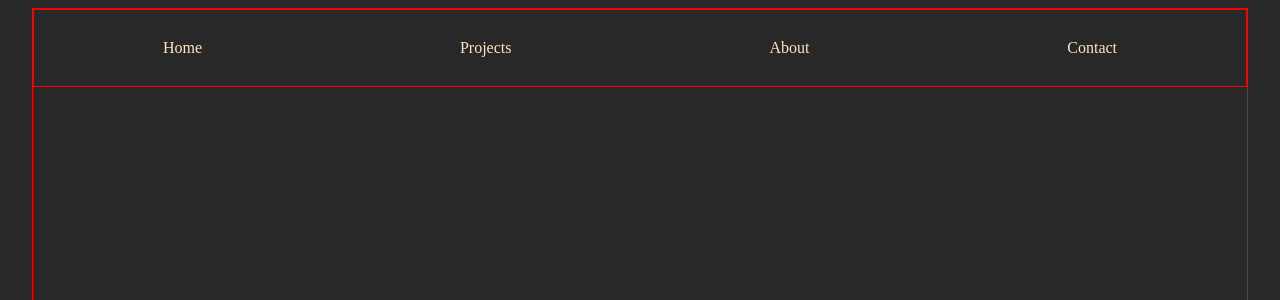
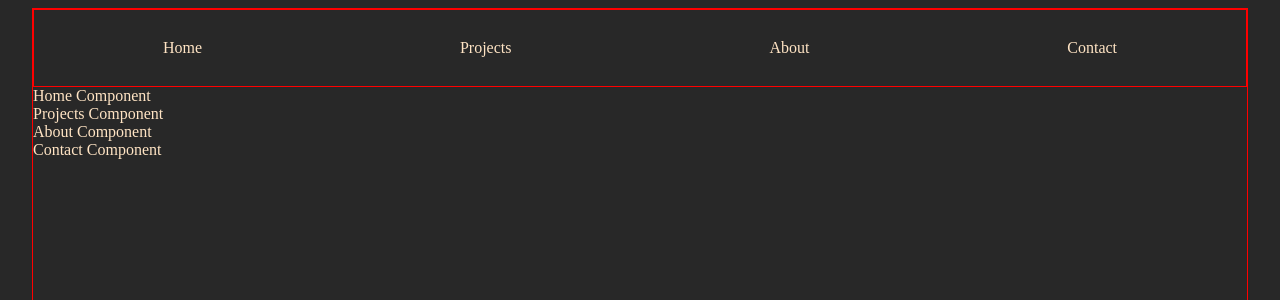
Before and after one commit to danifromecuador/portfolio_2025, a React (Vite) app: page / in a window 1280 px wide. Shown: the top 300 px of the page. Built offline with nearby package versions, Linux system fonts and the light colour scheme.

Commit message:
Create main components feat/navbar-and-main-components

```diff
--- a/src/App.jsx
+++ b/src/App.jsx
@@ -1,10 +1,18 @@
 import './App.css'
 import { Header } from './components/header/Header'
+import { Home } from './components/home/Home'
+import { Projects } from './components/projects/Projects'
+import { About } from './components/about/About'
+import { Contact } from './components/contact/Contact'
 
 export const App = () => {
   return (
     <div className='app'>
       <Header />
+      <Home />
+      <Projects />
+      <About />
+      <Contact />
     </div>
   )
 }
--- /dev/null
+++ b/src/components/about/About.jsx
@@ -0,0 +1,9 @@
+import './About.css'
+
+export const About = () => {
+  return (
+    <div className='About'>
+      About Component
+    </div>
+  )
+}
--- /dev/null
+++ b/src/components/contact/Contact.jsx
@@ -0,0 +1,9 @@
+import './Contact.css'
+
+export const Contact = () => {
+  return (
+    <div className='Contact'>
+      Contact Component
+    </div>
+  )
+}
--- /dev/null
+++ b/src/components/home/Home.jsx
@@ -0,0 +1,9 @@
+import './Home.css'
+
+export const Home = () => {
+  return (
+    <div className='Home'>
+      Home Component
+    </div>
+  )
+}
--- /dev/null
+++ b/src/components/projects/Projects.jsx
@@ -0,0 +1,9 @@
+import './Projects.css'
+
+export const Projects = () => {
+  return (
+    <div className='Projects'>
+      Projects Component
+    </div>
+  )
+}
```
Also changed, not shown: src/components/about/About.css (added), src/components/contact/Contact.css (added), src/components/home/Home.css (added), src/components/projects/Projects.css (added).
